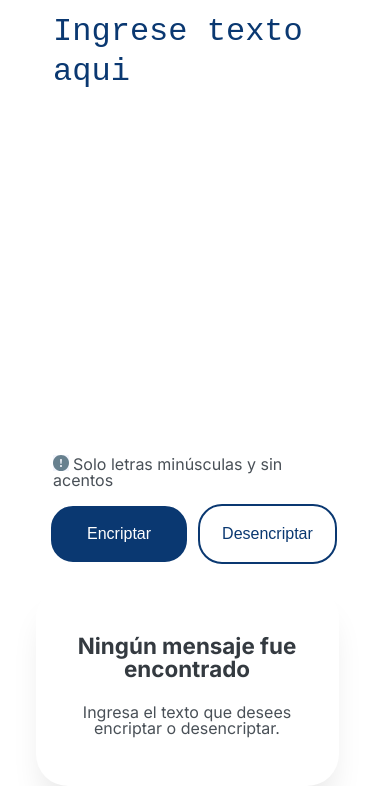
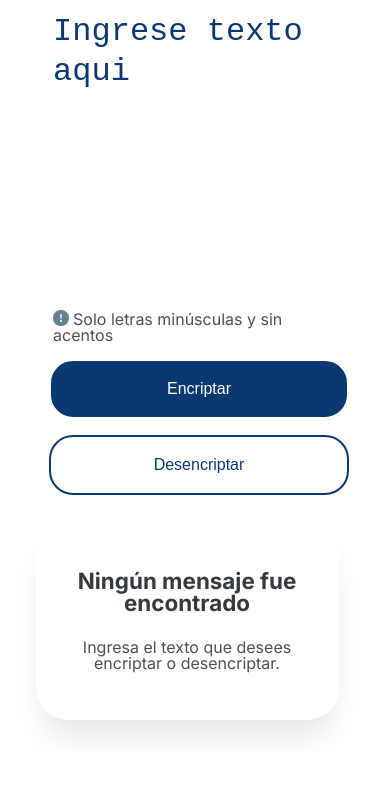
Before and after one commit to BrayanDaga/encriptador-alura, a plain HTML site: page index.html in a window 390 px wide. Shown: the part 92-878 px from the top of the page. After the commit the page ends 844 px from the top, so only its background shows below. Drawn offline with Linux system fonts and the light colour scheme.

Commit message:
media-queries-pequeño

```diff
--- a/style.css
+++ b/style.css
@@ -193,3 +193,17 @@ button {
     height: 160px;
   }
 }
+
+@media (max-width: 500px) {
+  .btn-primary,
+  .btn-secondary {
+    width: 100%;
+    display: block;
+  }
+  .formulario {
+    height: auto;
+  }
+  textarea {
+    height: 300px;
+  }
+}
```
